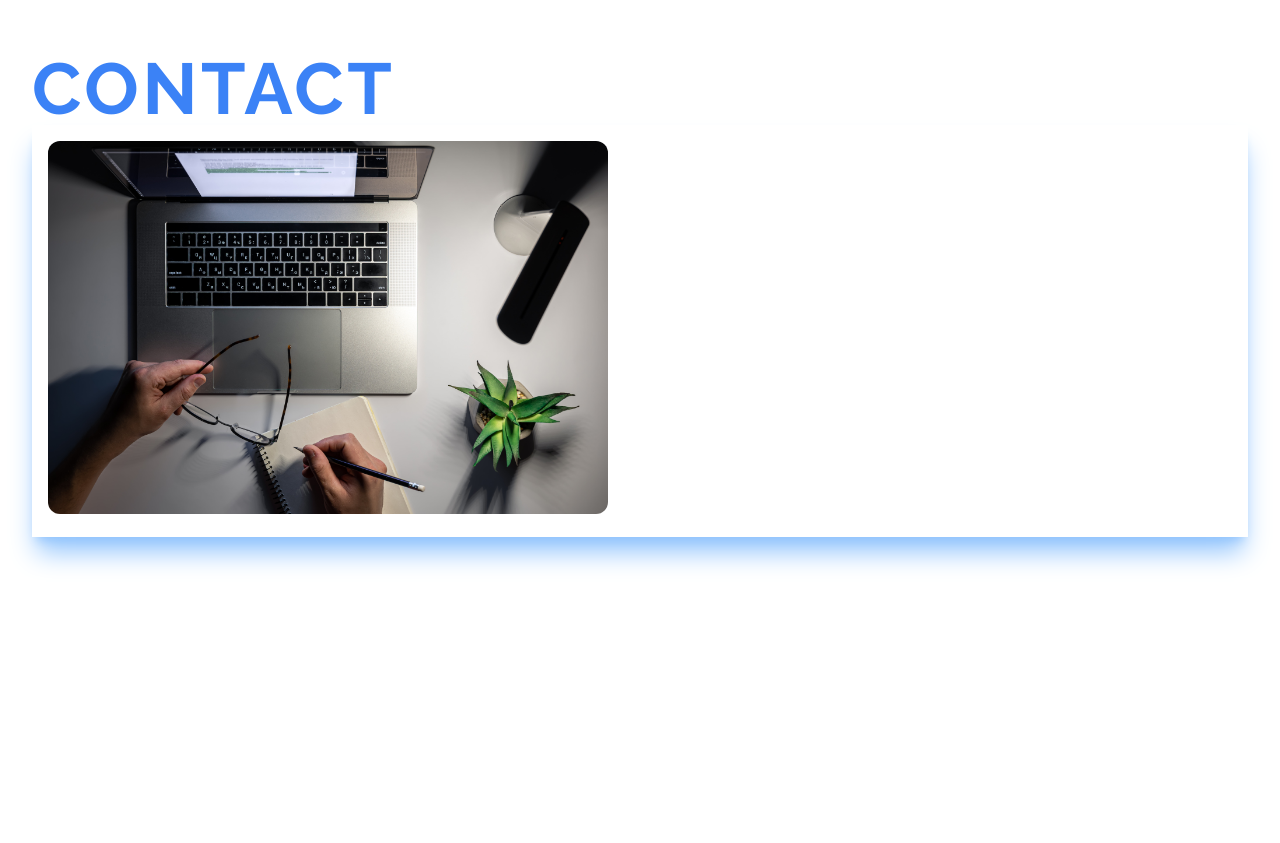
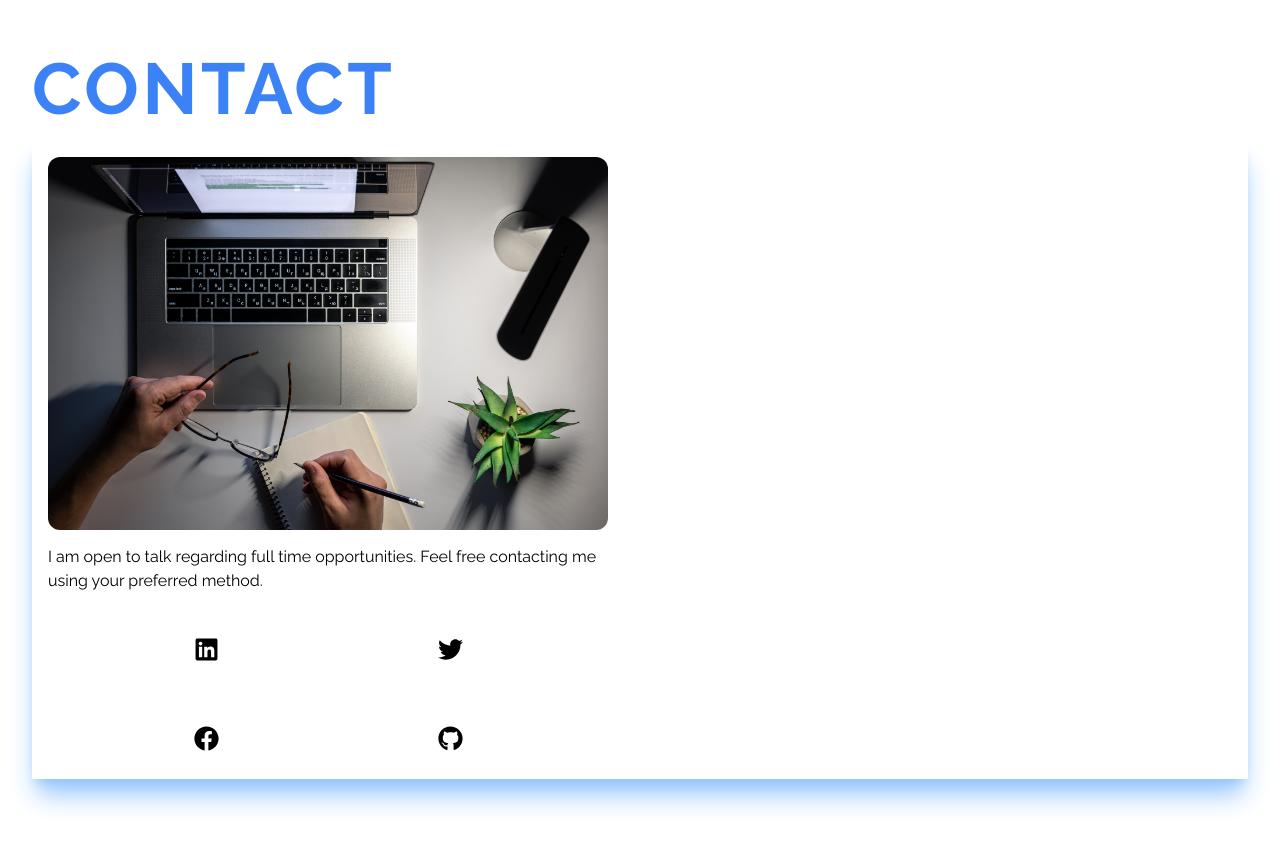
Before and after one commit to Emmanuel6093/emmanuelsportfolio, a Next.js app: page / in a window 1280 px wide. Shown: the part 3040-3883 px from the top of the page. Before the commit the page ends 3641 px from the top, so only its background shows below. Built offline with nearby package versions, Linux system fonts and the light colour scheme.

Commit message:
imported social icons to contact form

```diff
--- a/components/Contact.jsx
+++ b/components/Contact.jsx
@@ -1,7 +1,8 @@
 import Image from "next/image";
 import React from "react";
 
-import contactUs from '../public/assets/contact-us.jpg'
+import contactUs from "../public/assets/contact-us.jpg";
+import {FaFacebook, FaGithub, FaTwitter, FaLinkedin} from 'react-icons/fa';
 
 const Contact = () => {
   return (
@@ -11,22 +12,39 @@ const Contact = () => {
           contact
         </h2>
 
-        <div className="flex flex-col md:flex-row gap-8 shadow-xl shadow-blue-300 bg-white">
-
+        <div className="flex flex-col md:flex-row gap-8 shadow-xl shadow-blue-300 bg-white mt-4">
           <div className="w-full md:w-1/2 h-full rounded-xl p-4">
             <Image
               src={contactUs}
-                    alt='man with laptop'
+              alt="man with laptop"
               className="rounded-xl"
             />
+            <p className="pt-2 pb-8">
+                I am open to talk regarding full time opportunities. Feel free contacting me using your preferred method.
+            </p>
+
+
+            <div className="grid grid-cols-2 mx-auto w-4/5 gap-10">
+                <div className="flex items-center justify-center rounded-full shadow-md shadow-white p-3 cursor-pointer">
+                  <FaLinkedin size={25} />
+                </div>
+                <div className="flex items-center justify-center rounded-full shadow-md shadow-white p-3 cursor-pointer">
+                  <FaTwitter size={25} />
+                </div>
+                <div className="flex items-center justify-center rounded-full shadow-md shadow-white p-3 cursor-pointer">
+                  <FaFacebook size={25} />
+                </div>
+                <div className="flex items-center justify-center rounded-full shadow-md shadow-white p-3 cursor-pointer">
+                  <FaGithub size={25} />
+                </div>
               </div>
 
 
+          </div>
+
           {/* form */}
           <div className="w-full md:w-1/2 h-full rounded-xl p-4"></div>
-
         </div>
-
       </div>
     </div>
   );
```
Lines whose indentation alone changed are shown as unchanged.
